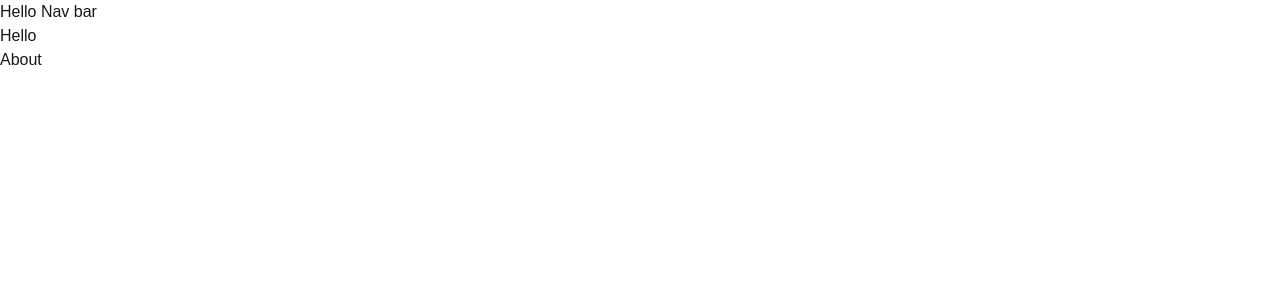
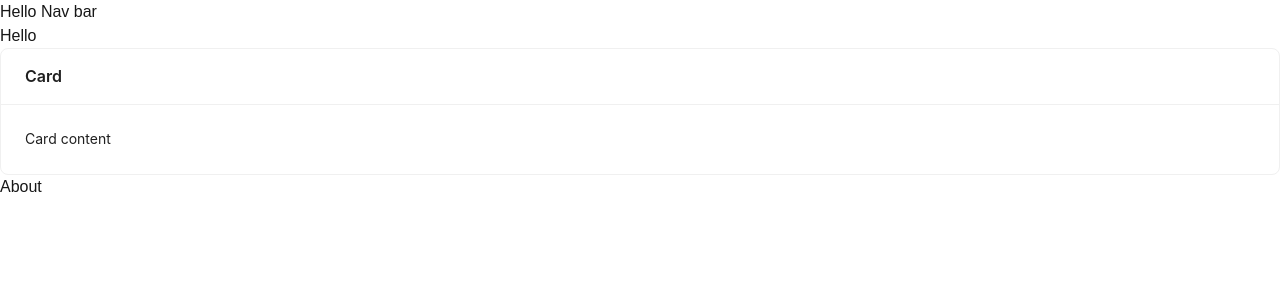
Before and after one commit to akaowen7/hack-the-hill, a Next.js app: page /home in a window 1280 px wide. Shown: the top 300 px of the page. Built offline with nearby package versions, Linux system fonts and the light colour scheme.

Commit message:
Ant libary

```diff
--- a/package.json
+++ b/package.json
@@ -10,6 +10,7 @@
   },
   "dependencies": {
     "@vercel/postgres": "^0.10.0",
+    "antd": "^5.21.1",
     "next": "14.2.13",
     "react": "^18",
     "react-dom": "^18"
--- a/src/app/home/page.js
+++ b/src/app/home/page.js
@@ -1,10 +1,15 @@
 import Image from "next/image";
 import Link from "next/link";
 import Layout from "../components/layout";
+import {Card} from "antd";
+
 export default function Home() {
   return (
     <Layout>
       <p>Hello</p>
+      <Card title="Card" >
+      <p>Card content</p>
+      </Card>
       <Link href="/about">About</Link>
     </Layout>
   );
```
Also changed, not shown: 1 other file (tests, documents, lock files or other folders).
